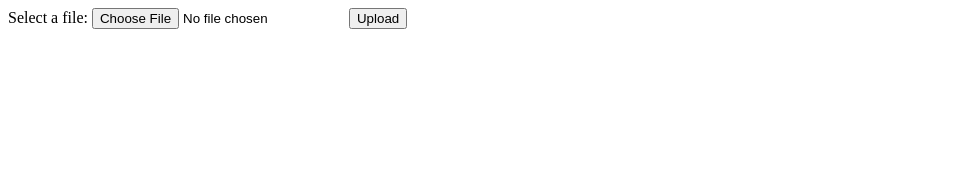
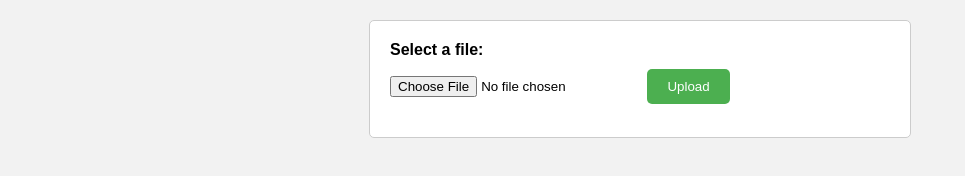
Before and after one commit to DOOM41/Cloud-AWS-S3, a plain HTML site: page FrontEnd/index.html in a window 1280 px wide. Shown: the whole page, without its empty margins (0-965 px from the left). Drawn offline with Linux system fonts and the light colour scheme.

Commit message:
add some beauty

```diff
--- a/FrontEnd/index.html
+++ b/FrontEnd/index.html
@@ -3,6 +3,9 @@
 
 <head>
     <title>File Upload Example</title>
+    <meta charset="utf-8">
+    <meta name="viewport" content="width=device-width, initial-scale=1">
+    <link rel="stylesheet" href="style.css">
 </head>
 
 <body>
--- /dev/null
+++ b/FrontEnd/style.css
@@ -0,0 +1,36 @@
+body {
+    font-family: Arial, sans-serif;
+    background-color: #f2f2f2;
+}
+
+form {
+    background-color: #fff;
+    border: 1px solid #ccc;
+    border-radius: 5px;
+    padding: 20px;
+    margin: 20px auto;
+    max-width: 500px;
+}
+
+label {
+    font-weight: bold;
+    display: block;
+    margin-bottom: 10px;
+}
+
+input[type="file"] {
+    margin-bottom: 20px;
+}
+
+button[type="submit"] {
+    background-color: #4CAF50;
+    color: #fff;
+    border: none;
+    border-radius: 5px;
+    padding: 10px 20px;
+    cursor: pointer;
+}
+
+button[type="submit"]:hover {
+    background-color: #3e8e41;
+}
```
